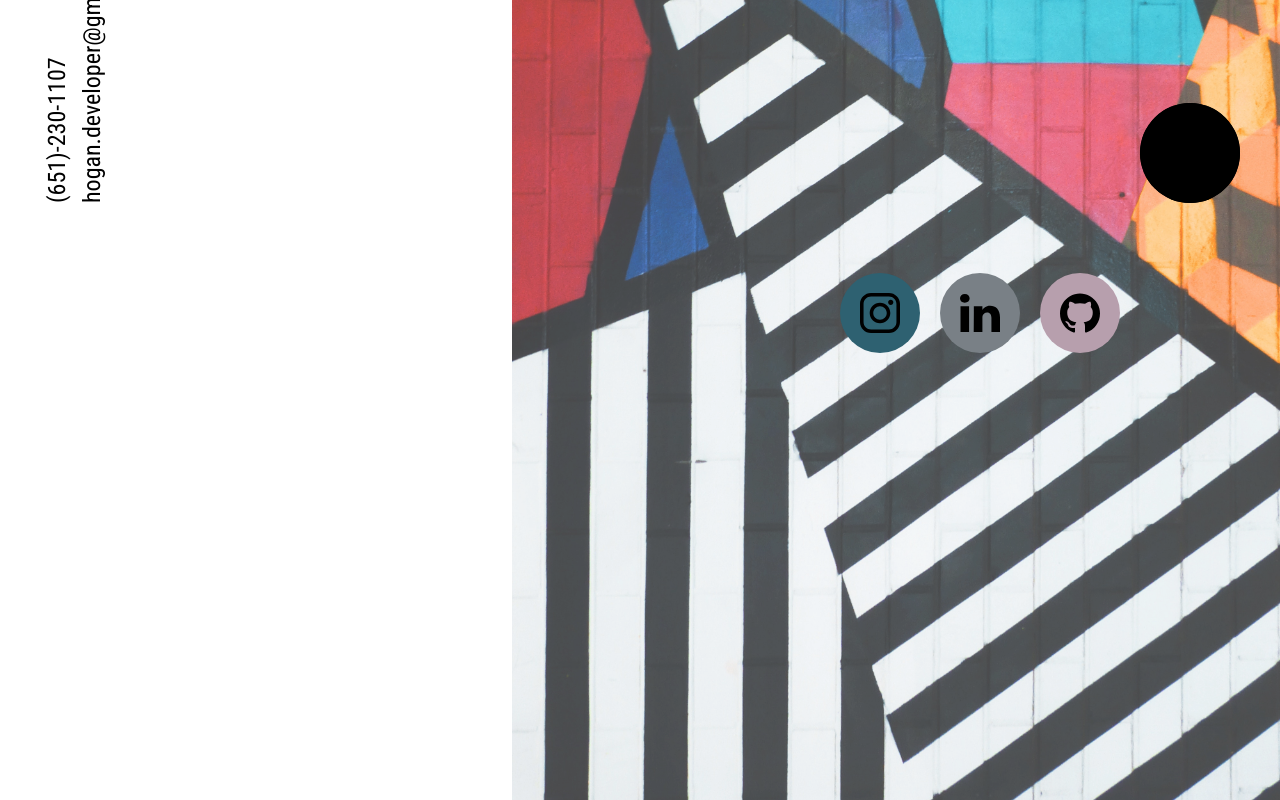
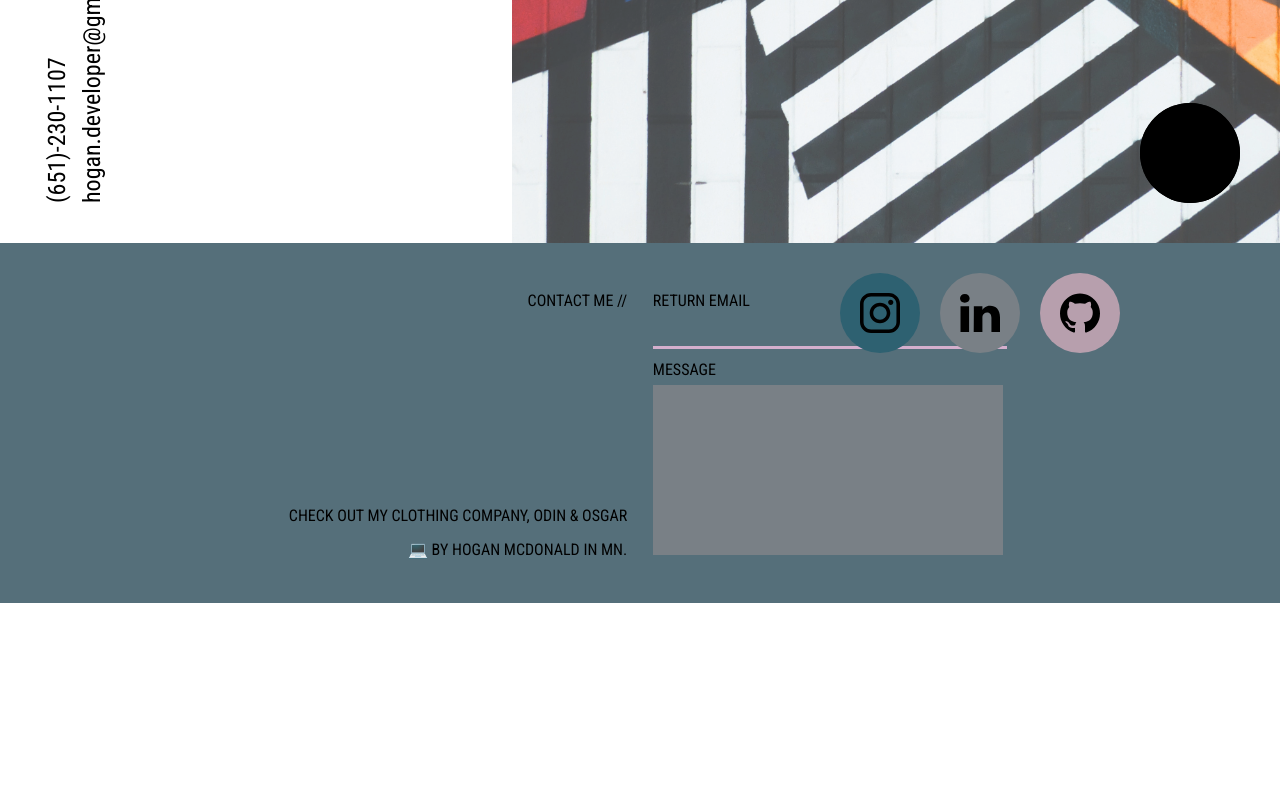
Before and after one commit to HoganMcDonald/portfolio_site_3.0, a website: page src/views/index.html in a window 1280 px wide. Shown: the part 557-1357 px from the top of the page. After the commit the page ends 1160 px from the top, so only its background shows below. Drawn offline with Linux system fonts and the light colour scheme; files whose address does not match are found by name.

Commit message:
email form and footer

```diff
--- a/public/bundle.min.js
+++ b/public/bundle.min.js
@@ -1,2 +1,2 @@
-"use strict";function toggleSocial(){$(".social-link").each(function(i){var t=$(this).hasClass("hidden")?i:2-i;setTimeout(function(){$(".social-link").eq(i).toggleClass("hidden")},150*t)})}$(".social-menu").on("click",toggleSocial),setTimeout(function(){$(".cls-1, .cls-2").animate({opacity:0},600,function(){}),$(".site-title-text").animate({opacity:1},600,function(){})},2e3);
+"use strict";function toggleSocial(){$(".social-link").each(function(i){var t=$(this).hasClass("hidden")?i:2-i;setTimeout(function(){$(".social-link").eq(i).toggleClass("hidden")},150*t)})}$(".social-menu").eq(1).on("click",toggleSocial),setTimeout(function(){$(".cls-1, .cls-2").animate({opacity:0},600,function(){}),$(".site-title-text").animate({opacity:1},600,function(){})},2e3);
 //# sourceMappingURL=bundle.min.js.map
--- a/src/sass/base/_fonts.sass
+++ b/src/sass/base/_fonts.sass
@@ -1,4 +1,5 @@
-@import url('https://fonts.googleapis.com/css?family=Roboto+Condensed|Roboto:700')
+@import url('https://fonts.googleapis.com/css?family=Roboto+Condensed|Roboto+Mono:500|Roboto:400,700')
 
 $robotoCondensed: 'Roboto Condensed', helvetica, sans-serif
+$robotoMono: 'Roboto Mono', monospace
 $roboto: 'Roboto', helvetica, sans-serif
--- a/src/sass/layout/_footer.sass
+++ b/src/sass/layout/_footer.sass
@@ -0,0 +1,41 @@
+footer
+  width: 100%
+  height: 45vh
+  // background: linear-gradient(45deg, $pastelPurple, $paynesGrey )
+  background-color: $paynesGrey
+  display: flex
+  align-items: center
+  justify-content: center
+  .content
+    display: grid
+    grid-template-columns: 30vw 30vw
+    grid-column-gap: 2vw
+    .text
+      text-align: right
+      .taglines
+        margin-top: 180px
+    .contact-form
+      .email
+        label
+          display: block
+        input
+          font-family: $robotoMono
+          background: none
+          border: none
+          border-bottom: solid 3px $pinkLavender
+          font-size: .667em
+          transition: font 200ms
+          width: 350px
+          color: white
+          &:focus
+            font-size: 1em
+        textarea
+          font-family: $robotoMono
+          font-size: .667em
+          color: white
+          resize: none
+          width: 330px
+          height: 150px
+          background-color: $trolleyGrey
+          border: none
+          padding: 10px
--- a/src/sass/layout/_header.sass
+++ b/src/sass/layout/_header.sass
@@ -35,12 +35,12 @@ header
     display: flex
     align-items: center
     justify-content: center
-    cursor: pointer
     &:hover
       background-color: $pinkLavender
     p
       margin: 0
       user-select: none
+      cursor: pointer
     ul
       list-style: none
       width: $sectionWidth * 4
--- a/src/sass/pages/_index.sass
+++ b/src/sass/pages/_index.sass
@@ -1,15 +1,15 @@
 $imgHeight: 4265px
 $imgWidth: 2399px
 
-$imgDivHeight: 106vw
+$imgDivHeight: 100vh
 $imgDivWidth: 60vw
 
 $headerSize: 5.063em
 
 #index
   margin: 0
-  overflow: hidden
   main
+    min-height: 100vh
     .image
       position: absolute
       right: 0
@@ -27,7 +27,6 @@ $headerSize: 5.063em
       left: 30vh
       top: calc(50vh)
       transform: translateY(-50%)
-      // width: 40vw
       height: $headerSize * 2.17
     .site-title-text
       margin: 0
--- a/src/scripts/svgAnimation.js
+++ b/src/scripts/svgAnimation.js
@@ -28,7 +28,7 @@ function toggleSocial() {
           Event Listeners
 ***********************************/
 
-$('.social-menu').on('click', toggleSocial);
+$('.social-menu').eq(1).on('click', toggleSocial);
 
 setTimeout(function() {
   $('.cls-1, .cls-2').animate({
--- a/src/views/index.html
+++ b/src/views/index.html
@@ -96,7 +96,23 @@
     </main>
 
     <footer>
-
+      <div class="content">
+        <div class="text">
+          <small>Contact me //</small><br>
+          <div class="taglines">
+            <small>Check out my clothing company, Odin & Osgar</small><br>
+            <small>💻 by Hogan McDonald in MN.</small>
+          </div>
+        </div>
+        <div class="contact-form">
+          <form class="email" action="index.html" method="post">
+            <label for="return"><small>Return Email</small></label>
+            <input type="text" name="return">
+            <label for="return"><small>Message</small></label>
+            <textarea name="name" rows="8" cols="40"></textarea>
+          </form>
+        </div>
+      </div>
     </footer>
 
     <!-- scripts -->
```
Also changed, not shown: public/views/index.min.html (+1 -1 lines), public/styles/main.min.css, 1 other file.
